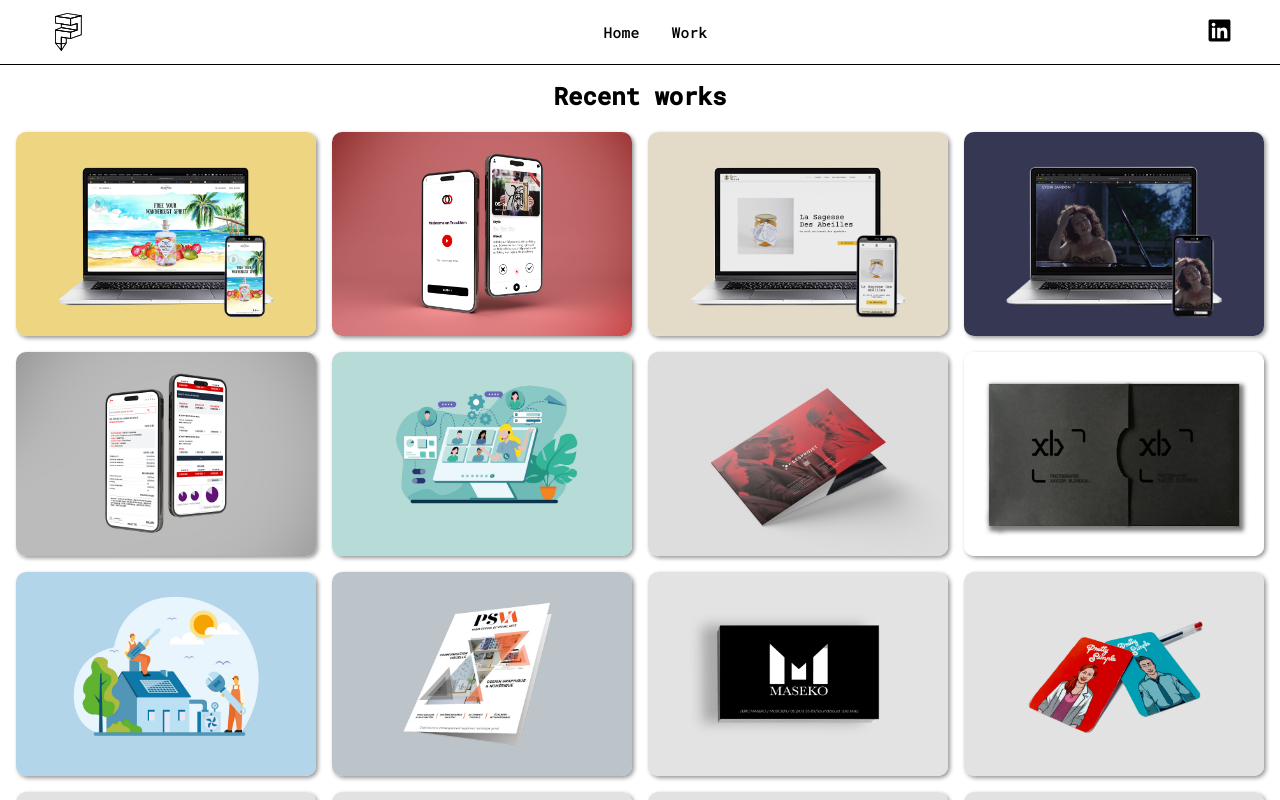
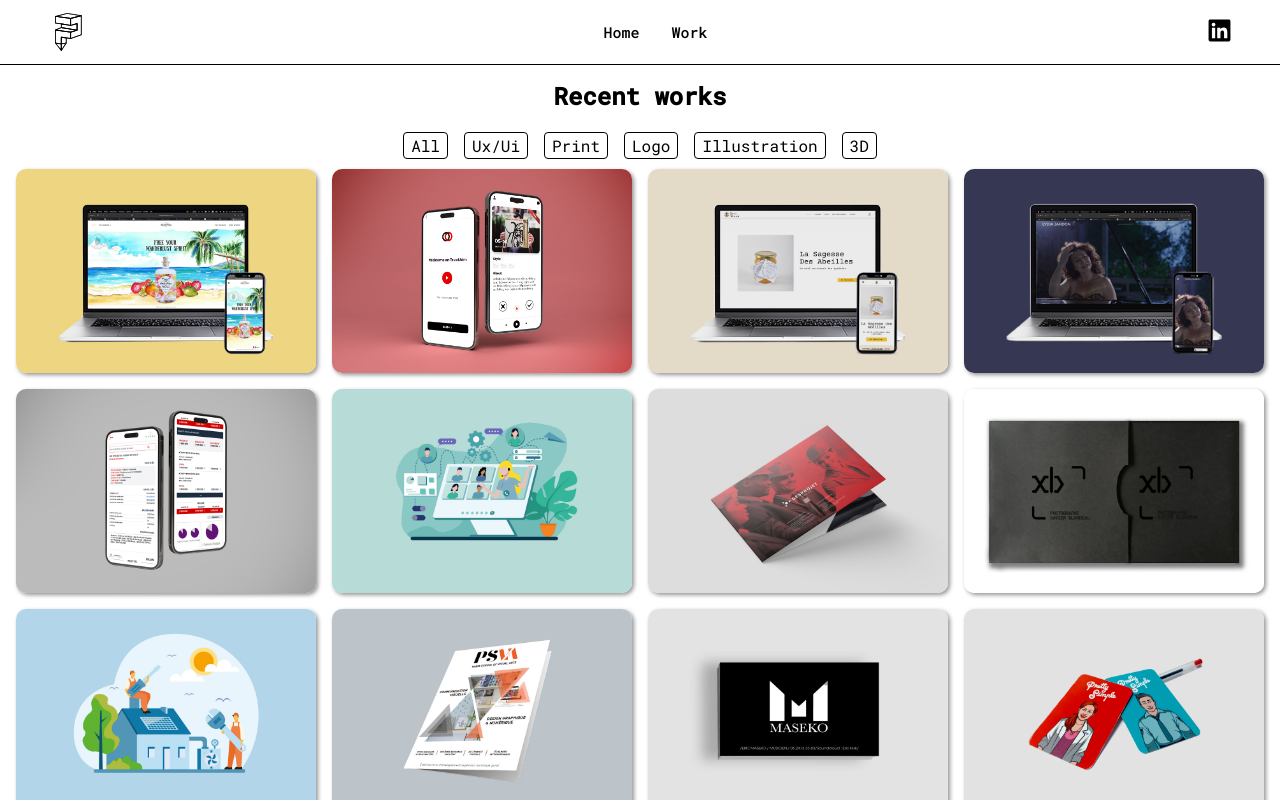
Before and after one commit to gregdevgrhdsg/react-portfolio-greg--v2, a React (Create React App) app: page /#/portfolio in a window 1280 px wide. Shown: the top 800 px of the page. Built offline with nearby package versions, Linux system fonts and the light colour scheme.

Commit message:
fix clickable card space

```diff
--- a/src/components/portfolio/Portfolio.jsx
+++ b/src/components/portfolio/Portfolio.jsx
@@ -33,15 +33,18 @@ const Portfolio = () => {
     <section className="work__container__section" id="work">
       <h2 className="section__title">Recent works</h2>
       <div className="work__filters">
-        {/* ... (votre code existant) */}
+        <span className="work__item color-1" onClick={() => filterItems("All")}>All</span>
+        <span className="work__item color-1" onClick={() => filterItems("Ux/Ui")}>Ux/Ui</span>
+        <span className="work__item color-1" onClick={() => filterItems("Print")}>Print</span>
+        <span className="work__item color-1" onClick={() => filterItems("Logo")}>Logo</span>
+        <span className="work__item color-1" onClick={() => filterItems("Illustration")}>Illustration</span>
+        <span className="work__item color-1" onClick={() => filterItems("Branding")}>3D</span>
       </div>
       <div className="work__container grid" ref={ref}>
         {filteredItems.map((elem) => {
-          const { id, image, title, category, button, link } = elem;
-          return (
-            <Link to={link} className="work__card-link" key={id}>
-              {/* Vous enveloppez la carte dans un lien */}
-              <div className="work__card fade-in">
+          const {id, image, title, category, button, link} = elem;
+          return(
+            <Link to={link} className="work__card fade-in" key={id}>
               <div className="work__thumbail">
                 <img src={image} alt="imageProject" className="work__img" />
                 <div className="work__mask"></div>
@@ -53,7 +56,6 @@ const Portfolio = () => {
                   </Link>
                 )}
               </div>
-              </div>
             </Link>
           )
         })}
```
Lines whose indentation alone changed are shown as unchanged.
